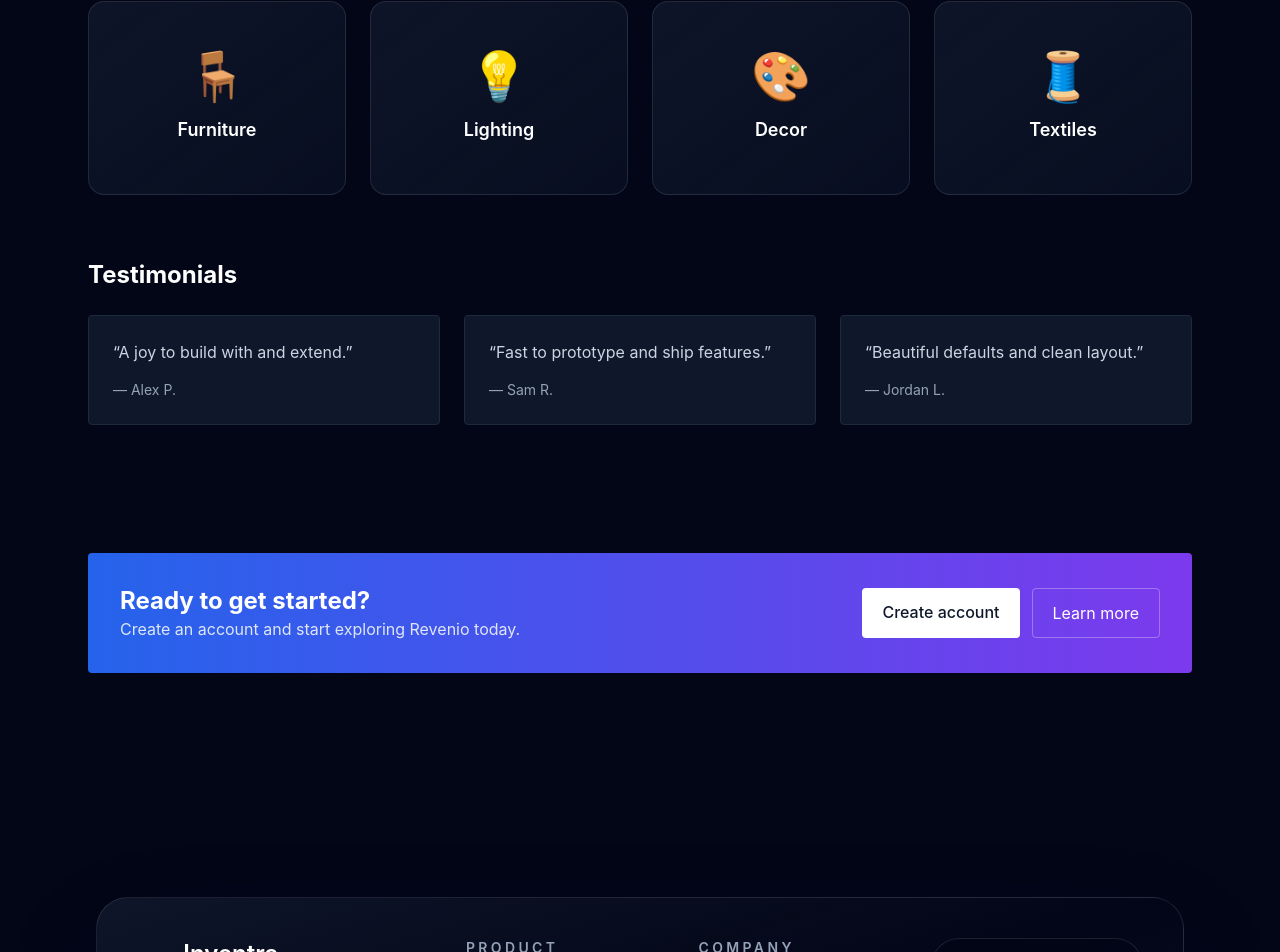
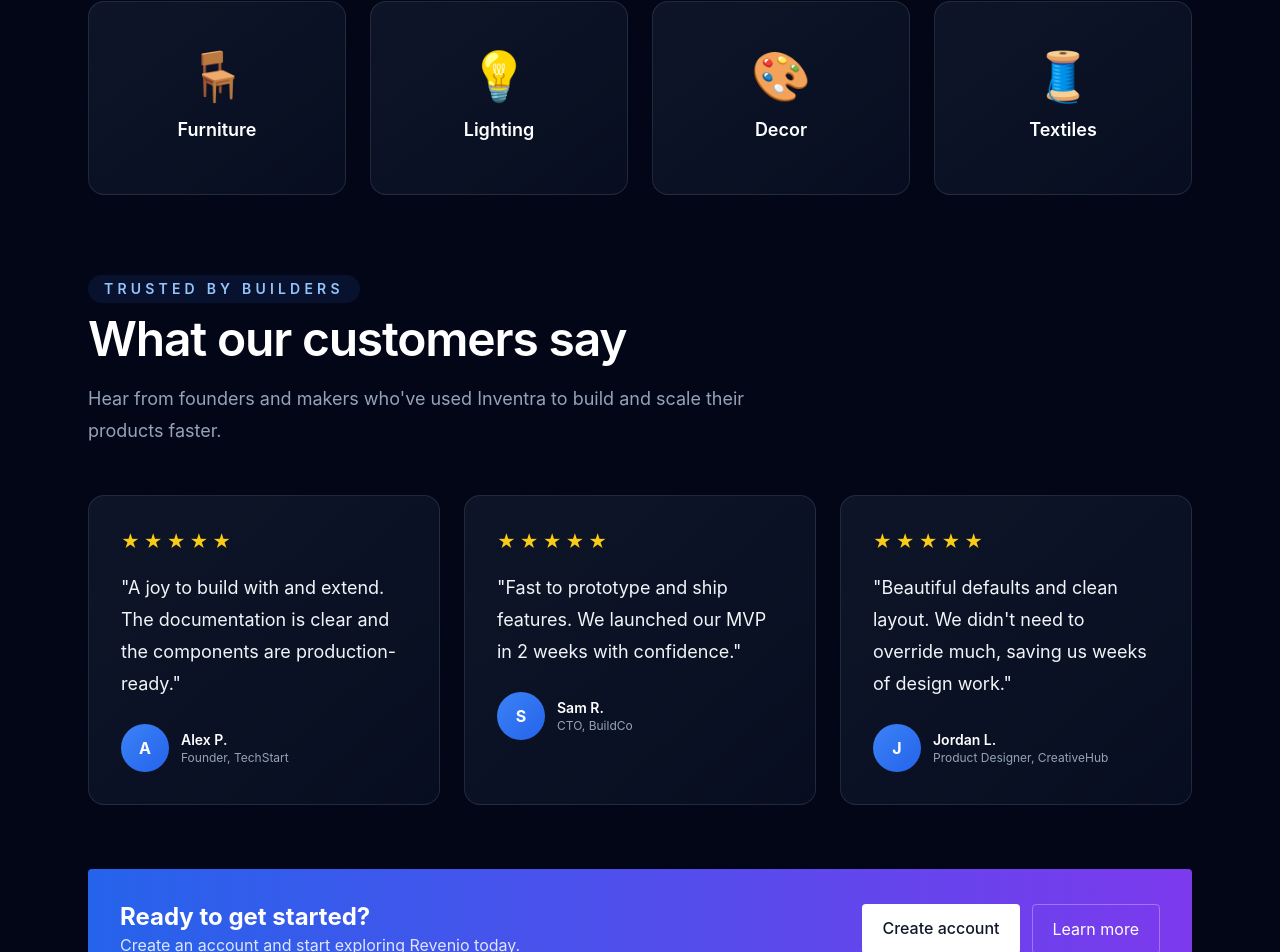
Before and after one commit to sumu749/Inventra-for-revenio, a Next.js app: page / in a window 1280 px wide. Shown: the part 2663-3615 px from the top of the page. Built offline with nearby package versions, Linux system fonts and the light colour scheme; no server answers.

Commit message:
updated the Testimonials section

```diff
--- a/components/home/Testimonials.jsx
+++ b/components/home/Testimonials.jsx
@@ -1,27 +1,73 @@
 "use client";
 
-function Testimonial({ quote, author }) {
+function Testimonial({ quote, author, role, rating }) {
     return (
-        <div className="bg-slate-900 border border-slate-800 rounded p-6 h-full flex flex-col">
-            <p className="text-slate-300 flex-1">“{quote}”</p>
-            <div className="mt-4 text-sm text-slate-400">— {author}</div>
+        <div className="group relative rounded-2xl border border-white/10 bg-gradient-to-br from-slate-900/90 to-slate-900/50 p-8 transition hover:-translate-y-1 hover:border-blue-400/40 hover:shadow-[0_40px_100px_-30px_rgba(59,130,246,0.3)]">
+            <div className="flex items-center gap-1 mb-4">
+                {[...Array(rating)].map((_, i) => (
+                    <span key={i} className="text-lg text-yellow-400">
+                        ★
+                    </span>
+                ))}
+            </div>
+
+            <p className="text-lg leading-8 text-slate-100 mb-6">"{quote}"</p>
+
+            <div className="flex items-center gap-3">
+                <div className="h-12 w-12 rounded-full bg-gradient-to-br from-blue-500 to-blue-600 flex items-center justify-center text-white font-bold">
+                    {author.charAt(0)}
+                </div>
+                <div>
+                    <p className="font-semibold text-white text-sm group-hover:text-blue-300 transition">
+                        {author}
+                    </p>
+                    <p className="text-xs text-slate-400">{role}</p>
+                </div>
+            </div>
+
+            <div className="absolute inset-0 rounded-2xl bg-gradient-to-t from-blue-600/0 to-blue-600/0 group-hover:from-blue-600/10 opacity-0 group-hover:opacity-100 transition-all pointer-events-none" />
         </div>
     );
 }
 
 export default function Testimonials() {
     const items = [
-        { quote: "A joy to build with and extend.", author: "Alex P." },
-        { quote: "Fast to prototype and ship features.", author: "Sam R." },
-        { quote: "Beautiful defaults and clean layout.", author: "Jordan L." },
+        {
+            quote: "A joy to build with and extend. The documentation is clear and the components are production-ready.",
+            author: "Alex P.",
+            role: "Founder, TechStart",
+            rating: 5,
+        },
+        {
+            quote: "Fast to prototype and ship features. We launched our MVP in 2 weeks with confidence.",
+            author: "Sam R.",
+            role: "CTO, BuildCo",
+            rating: 5,
+        },
+        {
+            quote: "Beautiful defaults and clean layout. We didn't need to override much, saving us weeks of design work.",
+            author: "Jordan L.",
+            role: "Product Designer, CreativeHub",
+            rating: 5,
+        },
     ];
 
     return (
-        <section className="py-16 bg-slate-950">
-            <div className="max-w-6xl mx-auto px-6">
-                <h2 className="text-2xl font-bold text-white mb-6">
-                    Testimonials
-                </h2>
+        <section className="pt-20 bg-slate-950">
+            <div className="mx-auto max-w-6xl px-6">
+                <div className="mb-12 max-w-2xl">
+                    <p className="mb-3 inline-flex rounded-full bg-blue-500/10 px-4 py-1 text-sm font-semibold uppercase tracking-[0.3em] text-blue-300">
+                        Trusted by builders
+                    </p>
+                    <h2 className="text-4xl font-semibold tracking-tight text-white sm:text-5xl">
+                        What our customers say
+                    </h2>
+                    <p className="mt-5 text-lg leading-8 text-slate-400">
+                        Hear from founders and makers who've used Inventra to
+                        build and scale their products faster.
+                    </p>
+                </div>
+
                 <div className="grid grid-cols-1 sm:grid-cols-2 lg:grid-cols-3 gap-6">
                     {items.map((t, i) => (
                         <Testimonial key={i} {...t} />
```
